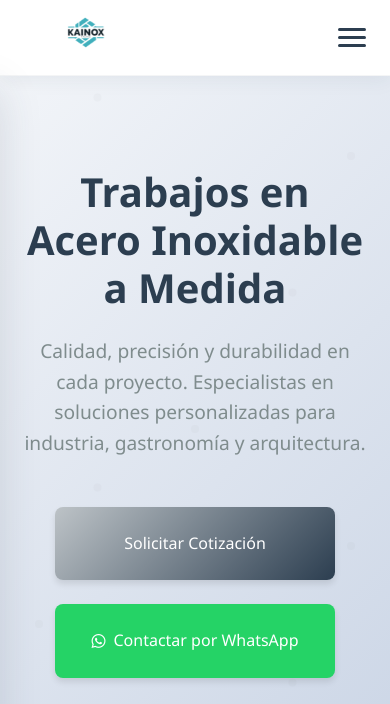
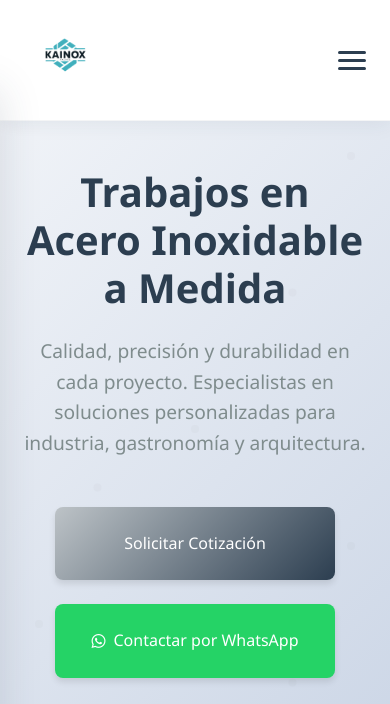
Before and after one commit to sergiorock/sergiorock.github.io, a website: page index.html in a window 390 px wide. Shown: the top 704 px of the page. Drawn offline with Linux system fonts and the light colour scheme.

Commit message:
Ajustar logo a 200x200px proporcional

```diff
--- a/styles.css
+++ b/styles.css
@@ -88,7 +88,7 @@ body {
     display: flex;
     justify-content: space-between;
     align-items: center;
-    height: 90px;
+    height: 220px;
 }
 
 .logo {
@@ -109,8 +109,7 @@ body {
 
 .logo-image {
     width: 200px;
-    height: auto;
-    max-height: 60px;
+    height: 200px;
     object-fit: contain;
     transition: all 0.3s ease;
 }
@@ -118,12 +117,12 @@ body {
 /* Ajuste para pantallas más pequeñas */
 @media (max-width: 1024px) {
     .logo-image {
-        width: 180px;
-        max-height: 55px;
+        width: 160px;
+        height: 160px;
     }
 
     .nav-container {
-        height: 85px;
+        height: 180px;
     }
 }
 
@@ -141,12 +140,12 @@ body {
 
 @media (max-width: 480px) {
     .logo-image {
-        width: 140px;
-        max-height: 45px;
+        width: 100px;
+        height: 100px;
     }
 
     .nav-container {
-        height: 75px;
+        height: 120px;
     }
 }
 
@@ -218,7 +217,7 @@ body {
     display: flex;
     align-items: center;
     padding: var(--spacing-xxl) var(--spacing-md);
-    padding-top: calc(var(--spacing-xxl) + 90px);
+    padding-top: calc(var(--spacing-xxl) + 220px);
     background: linear-gradient(135deg, #f5f7fa 0%, #c3cfe2 100%);
     position: relative;
     overflow: hidden;
```
